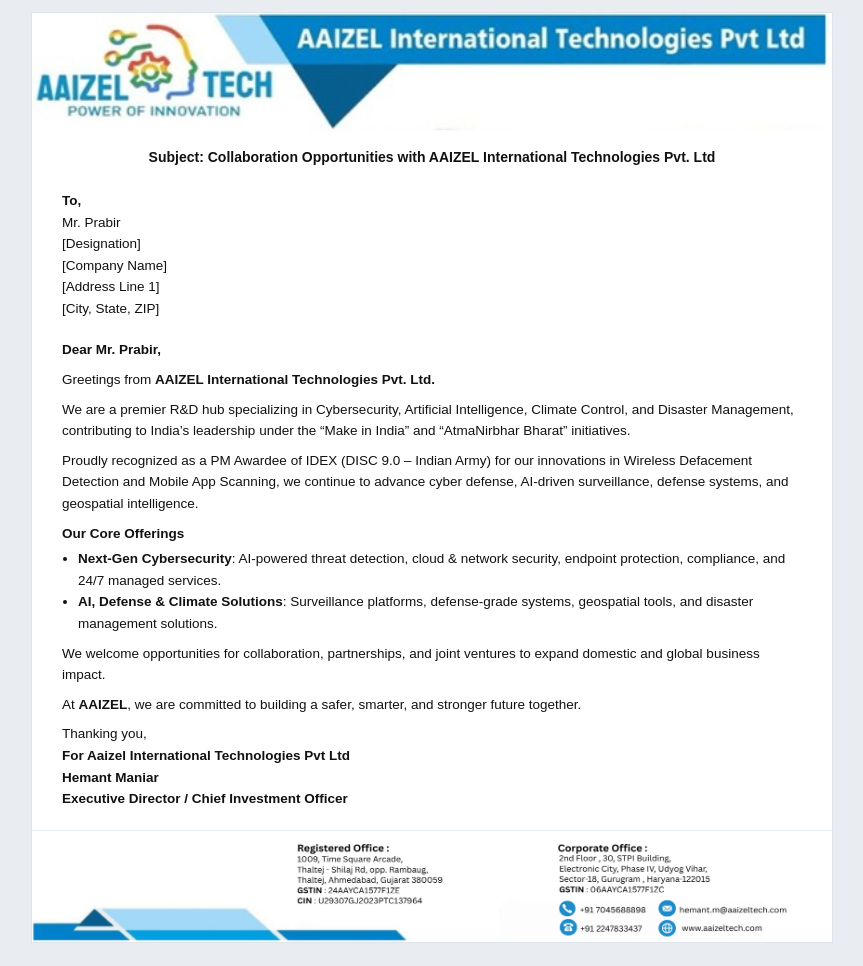
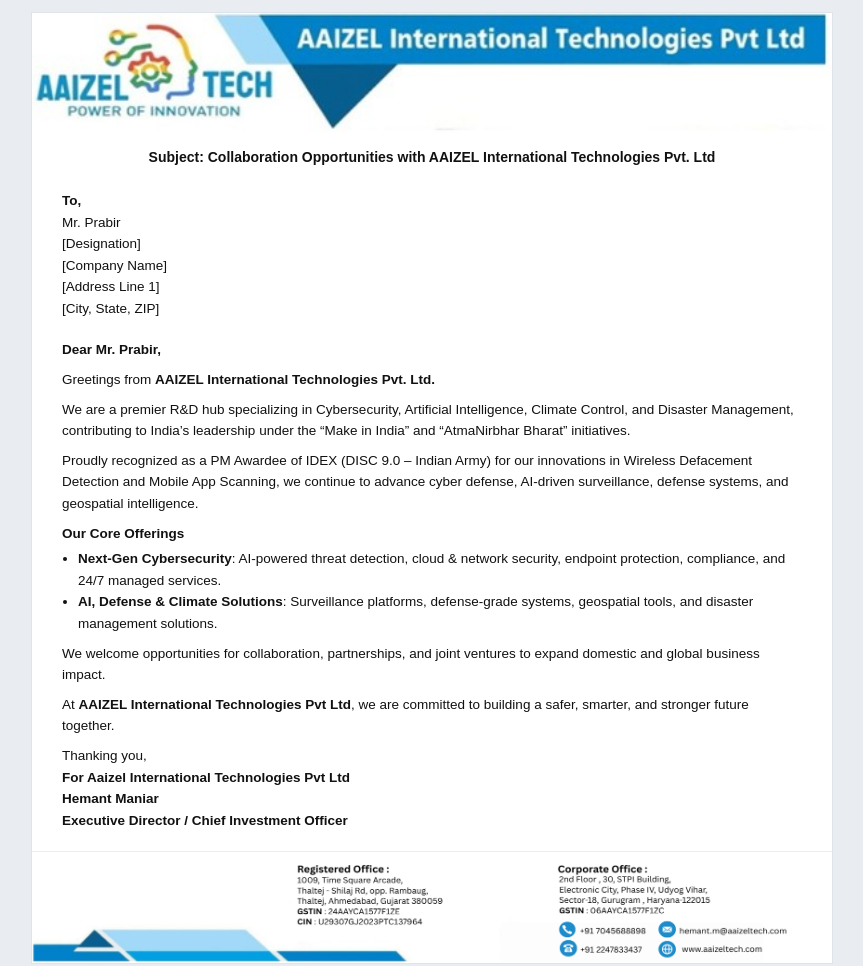
Before and after one commit to ParthBhut69/SMELetter_Aaizel, a plain HTML site: page index.html in a window 1280 px wide. Shown: the whole page, without its empty margins (208-1071 px from the left). Drawn offline with Linux system fonts and the light colour scheme.

Commit message:
Update index.html
new

```diff
--- a/index.html
+++ b/index.html
@@ -78,7 +78,7 @@
                 </p>
 
                 <p style="margin:0 0 8px 0;">
-                  At <strong>AAIZEL</strong>, we are committed to building a safer, smarter, and stronger future together.
+                  At <strong>AAIZEL International Technologies Pvt Ltd</strong>, we are committed to building a safer, smarter, and stronger future together.
                 </p>
 
                 <p style="margin:0;">Thanking you,</p>
```
